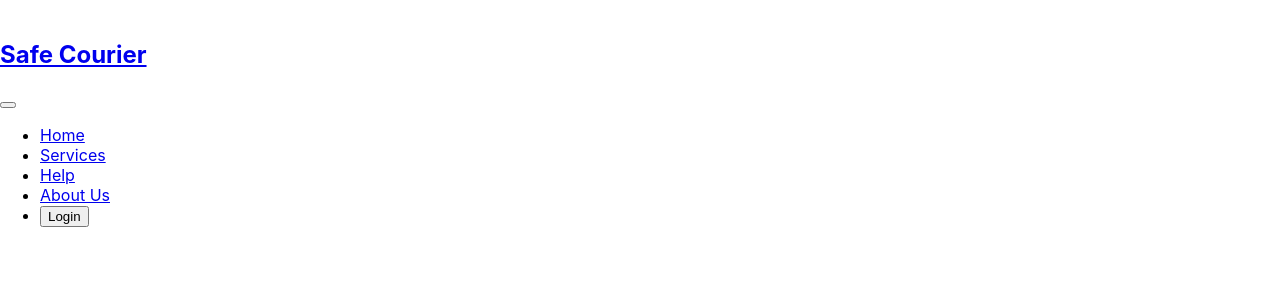
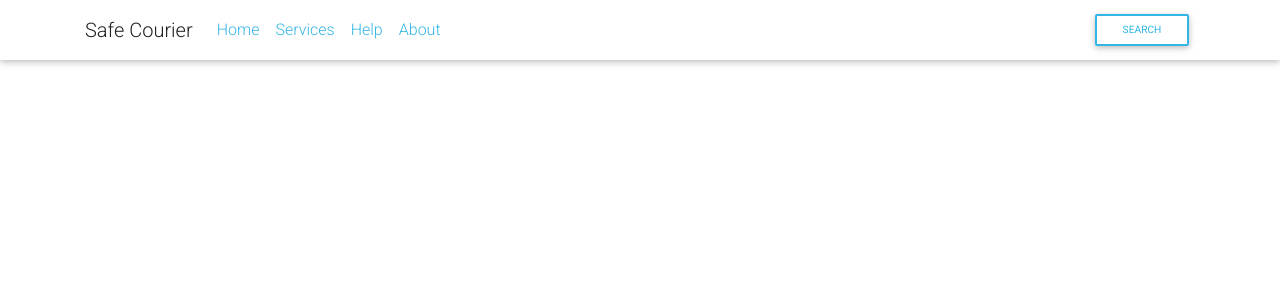
Before and after one commit to HassanBahati/safe-courier-client, a React (Create React App) app: page / in a window 1280 px wide. Shown: the top 300 px of the page. Built offline with nearby package versions, Linux system fonts and the light colour scheme.

Commit message:
added navbar

```diff
--- a/package.json
+++ b/package.json
@@ -7,6 +7,9 @@
     "@testing-library/react": "^11.2.7",
     "@testing-library/user-event": "^12.8.3",
     "axios": "^0.21.1",
+    "bootstrap": "^5.0.0-alpha1",
+    "font-awesome": "^4.7.0",
+    "mdbreact": "^5.0.2",
     "react": "^17.0.2",
     "react-dom": "^17.0.2",
     "react-icons": "^4.2.0",
--- a/src/App.js
+++ b/src/App.js
@@ -1,11 +1,12 @@
 import React from 'react'
-import HomeScreen from './screens/HomeScreen'
+import Navbar from './components/Navbar'
+import './index.css'
 
 function App() {
   return (
-    <div>
-      <HomeScreen/>
-    </div>
+
+      <Navbar/>
+
   );
 }
 
--- /dev/null
+++ b/src/components/Navbar.js
@@ -0,0 +1,48 @@
+import React from "react";
+
+export default function Navbar() {
+  return (
+    <nav class="navbar navbar-expand-lg navbar-white bg-white">
+  <div class="container">
+    <a class="navbar-brand text-dark" href="/">Safe Courier</a>
+    <button
+      class="navbar-toggler"
+      type="button"
+      data-mdb-toggle="collapse"
+      data-mdb-target="#navbarTogglerDemo02"
+      aria-controls="navbarTogglerDemo02"
+      aria-expanded="false"
+      aria-label="Toggle navigation"
+    >
+      <i class="fas fa-bars"></i>
+    </button>
+    <div class="collapse navbar-collapse " id="navbarTogglerDemo02">
+      <ul class="navbar-nav mr-auto mb-2 mb-lg-0">
+        <li class="nav-item">
+          <a class="nav-link active text-info" aria-current="page" href="/">Home</a>
+        </li>
+        <li class="nav-item">
+          <a class="nav-link text-info" href="/">Services</a>
+        </li>
+        <li class="nav-item">
+          <a class="nav-link text-info" href="/">Help</a>
+        </li>
+        <li class="nav-item">
+          <a class="nav-link text-info" href="/">About</a>
+        </li>
+      </ul>
+      <form class="input-group d-flex justify-content-end">
+
+        <button
+          class="btn btn-outline-info btn-sm text-info"
+          type="button"
+          data-mdb-ripple-color="dark"
+        >
+          Search
+        </button>
+      </form>
+    </div>
+  </div>
+</nav>
+  );
+}
--- a/src/components/Navbar.jsx
+++ /dev/null
@@ -1,59 +0,0 @@
-import React from 'react'
-
-export default function Navbar() {
-    return (
-        <div>
-
-    <div>
-      <nav className="navbar fixed-top navbar-expand-lg navbar-light bg-light">
-        <div className="container">
-          <a className="navbar-brand" href="#"
-            ><img id="logo" src="" alt="" />
-            <h2>Safe Courier</h2></a
-          >
-          <button
-            className="navbar-toggler"
-            type="button"
-            data-mdb-toggle="collapse"
-            data-mdb-target="#navbarTogglerDemo02"
-            aria-controls="navbarTogglerDemo02"
-            aria-expanded="false"
-            aria-label="Toggle navigation"
-          >
-            <i className="fas fa-bars"></i>
-          </button>
-          <div className="collapse navbar-collapse" id="navbarTogglerDemo02">
-            <ul className="navbar-nav ms-auto mb-2 mb-lg-0">
-              <li className="nav-item">
-                <a
-                  className="nav-link active text-info"
-                  aria-current="page"
-                  href="#"
-                  >Home</a
-                >
-              </li>
-              <li className="nav-item">
-                <a className="nav-link text-info" href="#">Services</a>
-              </li>
-              <li className="nav-item">
-                <a className="nav-link text-info" href="#">Help</a>
-              </li>
-              <li className="nav-item">
-                <a className="nav-link text-info" href="#">About Us</a>
-              </li>
-              <li className="nav-item">
-                <a className="nav-link text-info" href="#">
-                  <button className="btn btn-outline-info btn-sm my-0">
-                    Login
-                  </button></a
-                >
-              </li>
-            </ul>
-          </div>
-        </div>
-      </nav>
-    </div>
-
-        </div>
-    )
-}
--- a/src/index.css
+++ b/src/index.css
@@ -6,3 +6,9 @@ body {
   -webkit-font-smoothing: antialiased;
   -moz-osx-font-smoothing: grayscale;
 }
+
+ul{
+  display: flex;
+  float: right;
+  justify-content: flex-end;
+}
--- a/src/index.js
+++ b/src/index.js
@@ -3,6 +3,9 @@ import ReactDOM from 'react-dom';
 import './index.css';
 import App from './App';
 import reportWebVitals from './reportWebVitals';
+import '@fortawesome/fontawesome-free/css/all.min.css';
+import 'bootstrap-css-only/css/bootstrap.min.css';
+import 'mdbreact/dist/css/mdb.css';
 
 ReactDOM.render(
   <React.StrictMode>
--- a/src/screens/HomeScreen.jsx
+++ /dev/null
@@ -1,10 +0,0 @@
-import React from 'react'
-import Navbar from '../components/Navbar'
-
-export default function HomeScreen() {
-    return (
-        <div>
-            <Navbar/>
-        </div>
-    )
-}
```
Also changed, not shown: src/screens/HomeScreen.js (added, +71 -0 lines), src/components/Footer.jsx (added), 1 other file (tests, documents, lock files or other folders).
